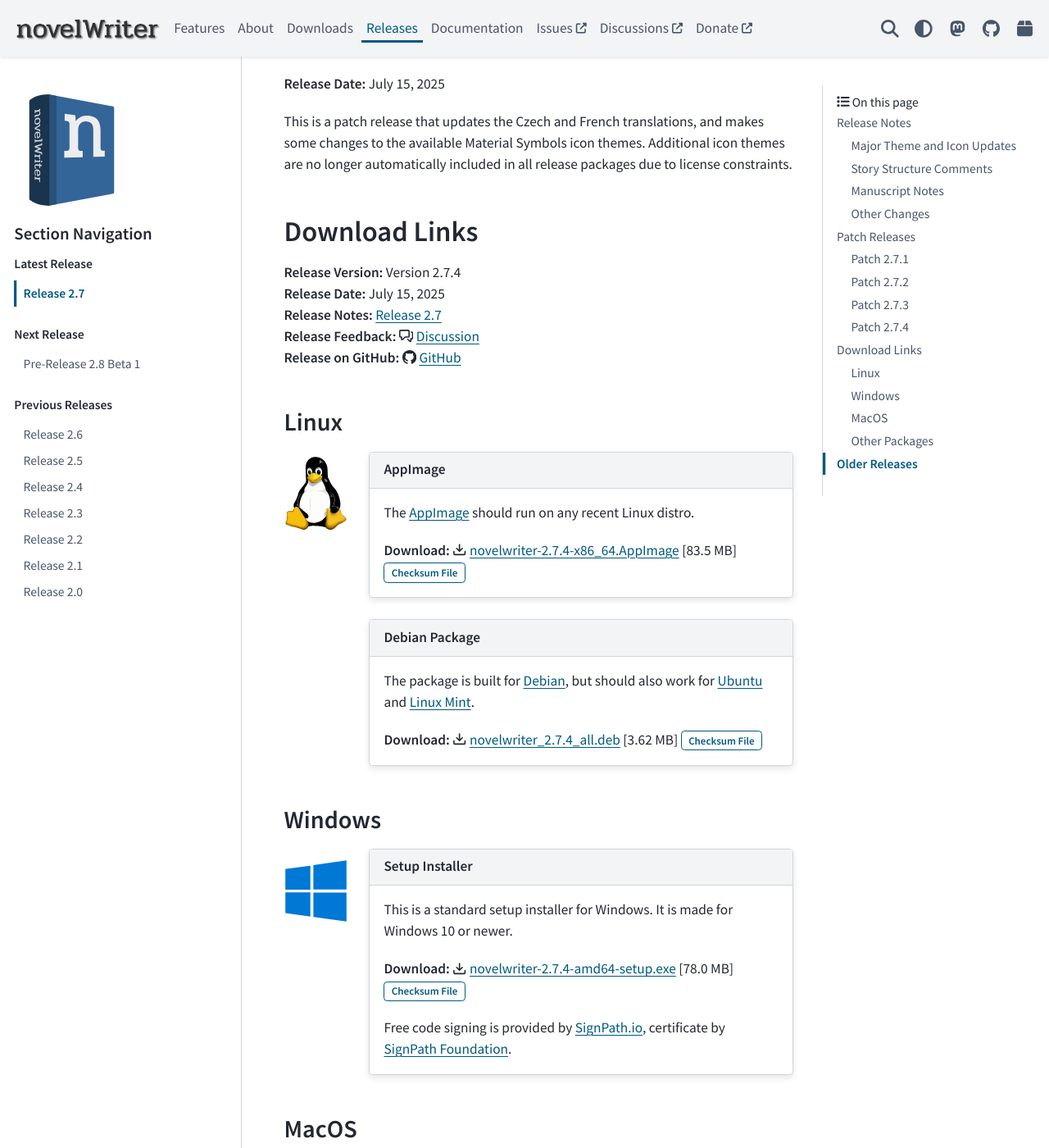
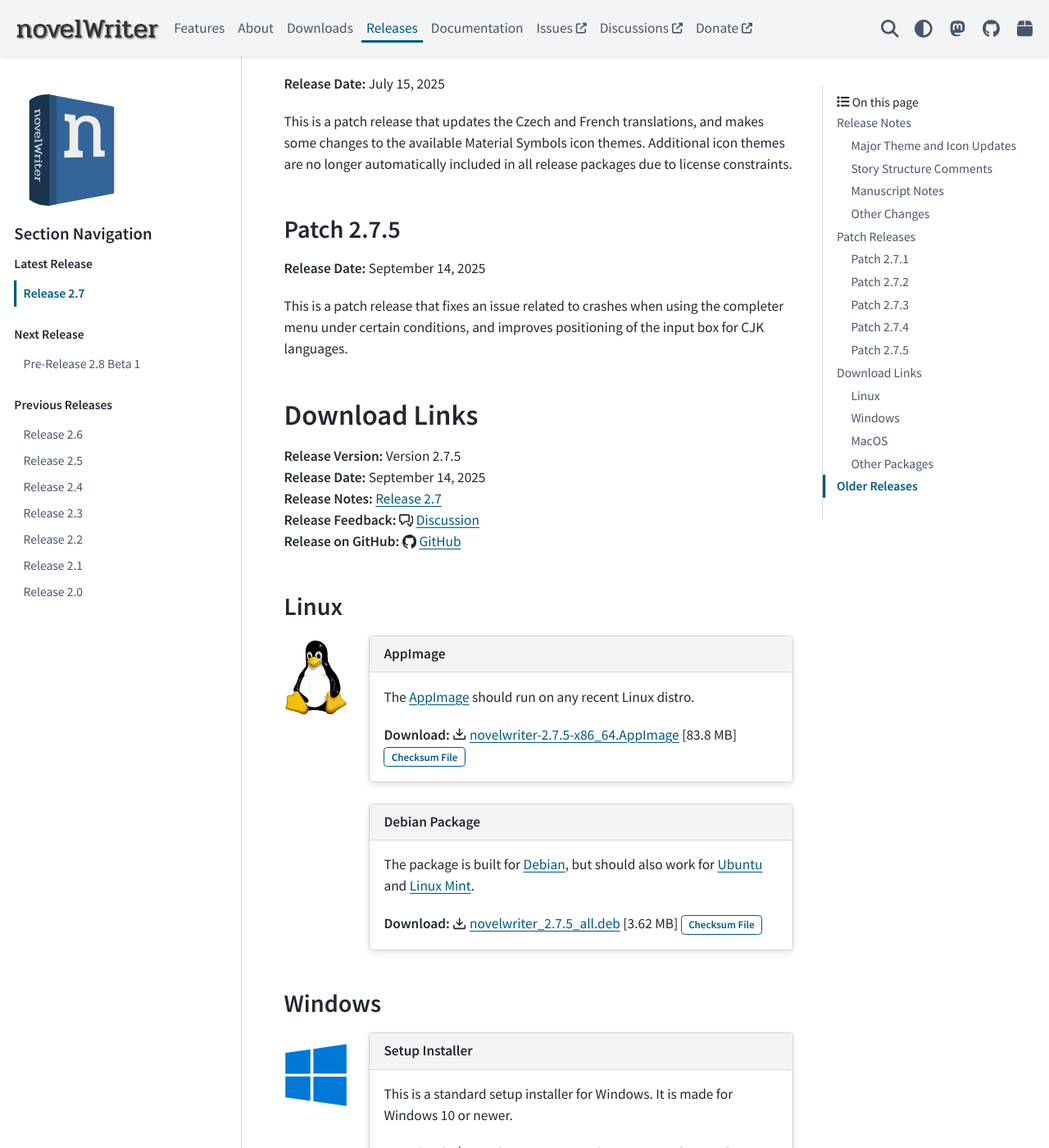
Before and after one commit to vkbo/novelWriter.io, a Sphinx documentation site: the page built from source/releases/release_2_7.rst, in a window 1280 px wide and 1400 px high, scrolled down 4514 px. Shown: the whole window at 82% size. Built offline with Sphinx 7.4.7 and the PyData theme 0.15.4, drawn with Linux system fonts in a browser that asks for light colours; some of the changed text lies outside the part shown.

Commit message:
Release 2.7.5

```diff
--- a/source/generated/download_release.rst
+++ b/source/generated/download_release.rst
@@ -6,11 +6,11 @@
 .. _SignPath.io: https://about.signpath.io/
 .. _SignPath Foundation: https://signpath.org/
 
-| **Release Version:** Version 2.7.4
-| **Release Date:** July 15, 2025
+| **Release Version:** Version 2.7.5
+| **Release Date:** September 14, 2025
 | **Release Notes:** :ref:`main_release_2_7`
-| **Release Feedback:** :octicon:`comment-discussion` `Discussion <https://github.com/vkbo/novelWriter/discussions/2471>`__
-| **Release on GitHub:** :octicon:`mark-github` `GitHub <https://github.com/vkbo/novelWriter/releases/tag/v2.7.4>`__
+| **Release Feedback:** :octicon:`comment-discussion` `Discussion <https://github.com/vkbo/novelWriter/discussions/2522>`__
+| **Release on GitHub:** :octicon:`mark-github` `GitHub <https://github.com/vkbo/novelWriter/releases/tag/v2.7.5>`__
 
 
 Linux
@@ -43,8 +43,8 @@
             ^^^^^^^^^^^^
             The AppImage_ should run on any recent Linux distro.
 
-            **Download:** :octicon:`download` `novelwriter-2.7.4-x86_64.AppImage <https://github.com/vkbo/novelWriter/releases/download/v2.7.4/novelwriter-2.7.4-x86_64.AppImage>`__ [83.5 MB]
-            :bdg-link-primary-line:`Checksum File <https://github.com/vkbo/novelWriter/releases/download/v2.7.4/novelwriter-2.7.4-x86_64.AppImage.sha256>`
+            **Download:** :octicon:`download` `novelwriter-2.7.5-x86_64.AppImage <https://github.com/vkbo/novelWriter/releases/download/v2.7.5/novelwriter-2.7.5-x86_64.AppImage>`__ [83.8 MB]
+            :bdg-link-primary-line:`Checksum File <https://github.com/vkbo/novelWriter/releases/download/v2.7.5/novelwriter-2.7.5-x86_64.AppImage.sha256>`
 
          .. grid-item-card::
             :class-header: nw-sd-os-card-header
@@ -53,8 +53,8 @@
             ^^^^^^^^^^^^^^^^^^
             The package is built for Debian_, but should also work for Ubuntu_ and `Linux Mint`_.
 
-            **Download:** :octicon:`download` `novelwriter_2.7.4_all.deb <https://github.com/vkbo/novelWriter/releases/download/v2.7.4/novelwriter_2.7.4_all.deb>`__ [3.62 MB]
-            :bdg-link-primary-line:`Checksum File <https://github.com/vkbo/novelWriter/releases/download/v2.7.4/novelwriter_2.7.4_all.deb.sha256>`
+            **Download:** :octicon:`download` `novelwriter_2.7.5_all.deb <https://github.com/vkbo/novelWriter/releases/download/v2.7.5/novelwriter_2.7.5_all.deb>`__ [3.62 MB]
+            :bdg-link-primary-line:`Checksum File <https://github.com/vkbo/novelWriter/releases/download/v2.7.5/novelwriter_2.7.5_all.deb.sha256>`
 
 
 Windows
@@ -87,8 +87,8 @@
             ^^^^^^^^^^^^^^^^^^^
             This is a standard setup installer for Windows. It is made for Windows 10 or newer.
 
-            **Download:** :octicon:`download` `novelwriter-2.7.4-amd64-setup.exe <https://github.com/vkbo/novelWriter/releases/download/v2.7.4/novelwriter-2.7.4-amd64-setup.exe>`__ [78.0 MB]
-            :bdg-link-primary-line:`Checksum File <https://github.com/vkbo/novelWriter/releases/download/v2.7.4/novelwriter-2.7.4-amd64-setup.exe.sha256>`
+            **Download:** :octicon:`download` `novelwriter-2.7.5-amd64-setup.exe <https://github.com/vkbo/novelWriter/releases/download/v2.7.5/novelwriter-2.7.5-amd64-setup.exe>`__ [103 MB]
+            :bdg-link-primary-line:`Checksum File <https://github.com/vkbo/novelWriter/releases/download/v2.7.5/novelwriter-2.7.5-amd64-setup.exe.sha256>`
 
             Free code signing is provided by `SignPath.io`_, certificate by `SignPath Foundation`_.
 
@@ -124,8 +124,8 @@
 
             This is a DMG image for MacOS with x86_64 architecture.
 
-            **Download:** :octicon:`download` `novelwriter-2.7.4-x86_64.dmg <https://github.com/vkbo/novelWriter/releases/download/v2.7.4/novelwriter-2.7.4-x86_64.dmg>`__ [104 MB]
-            :bdg-link-primary-line:`Checksum File <https://github.com/vkbo/novelWriter/releases/download/v2.7.4/novelwriter-2.7.4-x86_64.dmg.sha256>`
+            **Download:** :octicon:`download` `novelwriter-2.7.5-x86_64.dmg <https://github.com/vkbo/novelWriter/releases/download/v2.7.5/novelwriter-2.7.5-x86_64.dmg>`__ [105 MB]
+            :bdg-link-primary-line:`Checksum File <https://github.com/vkbo/novelWriter/releases/download/v2.7.5/novelwriter-2.7.5-x86_64.dmg.sha256>`
 
          .. grid-item-card::
             :class-header: nw-sd-os-card-header
@@ -135,8 +135,8 @@
 
             This is a DMG image for MacOS with aarch64 architecture.
 
-            **Download:** :octicon:`download` `novelwriter-2.7.4-aarch64.dmg <https://github.com/vkbo/novelWriter/releases/download/v2.7.4/novelwriter-2.7.4-aarch64.dmg>`__ [98.5 MB]
-            :bdg-link-primary-line:`Checksum File <https://github.com/vkbo/novelWriter/releases/download/v2.7.4/novelwriter-2.7.4-aarch64.dmg.sha256>`
+            **Download:** :octicon:`download` `novelwriter-2.7.5-aarch64.dmg <https://github.com/vkbo/novelWriter/releases/download/v2.7.5/novelwriter-2.7.5-aarch64.dmg>`__ [115 MB]
+            :bdg-link-primary-line:`Checksum File <https://github.com/vkbo/novelWriter/releases/download/v2.7.5/novelwriter-2.7.5-aarch64.dmg.sha256>`
 
 
 Other Packages
@@ -170,8 +170,8 @@
 
             The Wheel package can be installed with ``pip install <file_path>``.
 
-            **Download:** :octicon:`download` `novelwriter-2.7.4-py3-none-any.whl <https://github.com/vkbo/novelWriter/releases/download/v2.7.4/novelwriter-2.7.4-py3-none-any.whl>`__ [5.72 MB]
-            :bdg-link-primary-line:`Checksum File <https://github.com/vkbo/novelWriter/releases/download/v2.7.4/novelwriter-2.7.4-py3-none-any.whl.sha256>`
+            **Download:** :octicon:`download` `novelwriter-2.7.5-py3-none-any.whl <https://github.com/vkbo/novelWriter/releases/download/v2.7.5/novelwriter-2.7.5-py3-none-any.whl>`__ [5.72 MB]
+            :bdg-link-primary-line:`Checksum File <https://github.com/vkbo/novelWriter/releases/download/v2.7.5/novelwriter-2.7.5-py3-none-any.whl.sha256>`
 
          .. grid-item-card::
             :class-header: nw-sd-os-card-header
@@ -181,7 +181,7 @@
 
             The source code packages are archived files of the entire source code.
 
-            | **Download:** :octicon:`download` `novelWriter-2.7.4.zip <https://api.github.com/repos/vkbo/novelWriter/zipball/v2.7.4>`__
-            | **Download:** :octicon:`download` `novelWriter-2.7.4.tar.gz <https://api.github.com/repos/vkbo/novelWriter/tarball/v2.7.4>`__
+            | **Download:** :octicon:`download` `novelWriter-2.7.5.zip <https://api.github.com/repos/vkbo/novelWriter/zipball/v2.7.5>`__
+            | **Download:** :octicon:`download` `novelWriter-2.7.5.tar.gz <https://api.github.com/repos/vkbo/novelWriter/tarball/v2.7.5>`__
 
             See also the `novelWriter Repository`_.
--- a/source/releases/index.rst
+++ b/source/releases/index.rst
@@ -43,8 +43,8 @@
      - Status
    * - :ref:`main_release_2_7`
      - 2025-06-01
-     - 2.7.4
-     - 2025-07-15
+     - 2.7.5
+     - 2025-09-14
      - Latest Release: :ref:`Download <main_download>`
    * - :ref:`main_release_2_6`
      - 2025-01-26
--- a/source/releases/release_2_7.rst
+++ b/source/releases/release_2_7.rst
@@ -7,7 +7,7 @@
 
 | **Release Date:** June 1, 2025
 | **Patches:** :ref:`2.7.1 <main_release_2_7_1>`, :ref:`2.7.2 <main_release_2_7_2>`, :ref:`2.7.3 <main_release_2_7_3>`,
-  :ref:`2.7.4 <main_release_2_7_4>`
+  :ref:`2.7.4 <main_release_2_7_4>`, :ref:`2.7.5 <main_release_2_7_5>`
 
 
 Release Notes
@@ -182,6 +182,17 @@
 icon themes. Additional icon themes are no longer automatically included in all release packages due to license constraints.
 
 
+.. _main_release_2_7_5:
+
+Patch 2.7.5
+-----------
+
+**Release Date:** September 14, 2025
+
+This is a patch release that fixes an issue related to crashes when using the completer menu under certain conditions, and improves
+positioning of the input box for CJK languages.
+
+
 Download Links
 ==============
 
@@ -193,6 +204,7 @@
 
 Past release packages are available for download on `GitHub <https://github.com/vkbo/novelWriter/releases>`__.
 
+| :octicon:`mark-github` `Download Release 2.7.4 <https://github.com/vkbo/novelWriter/releases/tag/v2.7.4>`__
 | :octicon:`mark-github` `Download Release 2.7.3 <https://github.com/vkbo/novelWriter/releases/tag/v2.7.3>`__
 | :octicon:`mark-github` `Download Release 2.7.2 <https://github.com/vkbo/novelWriter/releases/tag/v2.7.2>`__
 | :octicon:`mark-github` `Download Release 2.7.1 <https://github.com/vkbo/novelWriter/releases/tag/v2.7.1>`__
```
Also changed, not shown: source/_extra/release-latest.json (+12 -12 lines), source/generated/checksum_release.rst (+9 -9 lines), source/generated/download_main.rst (+6 -6 lines).
